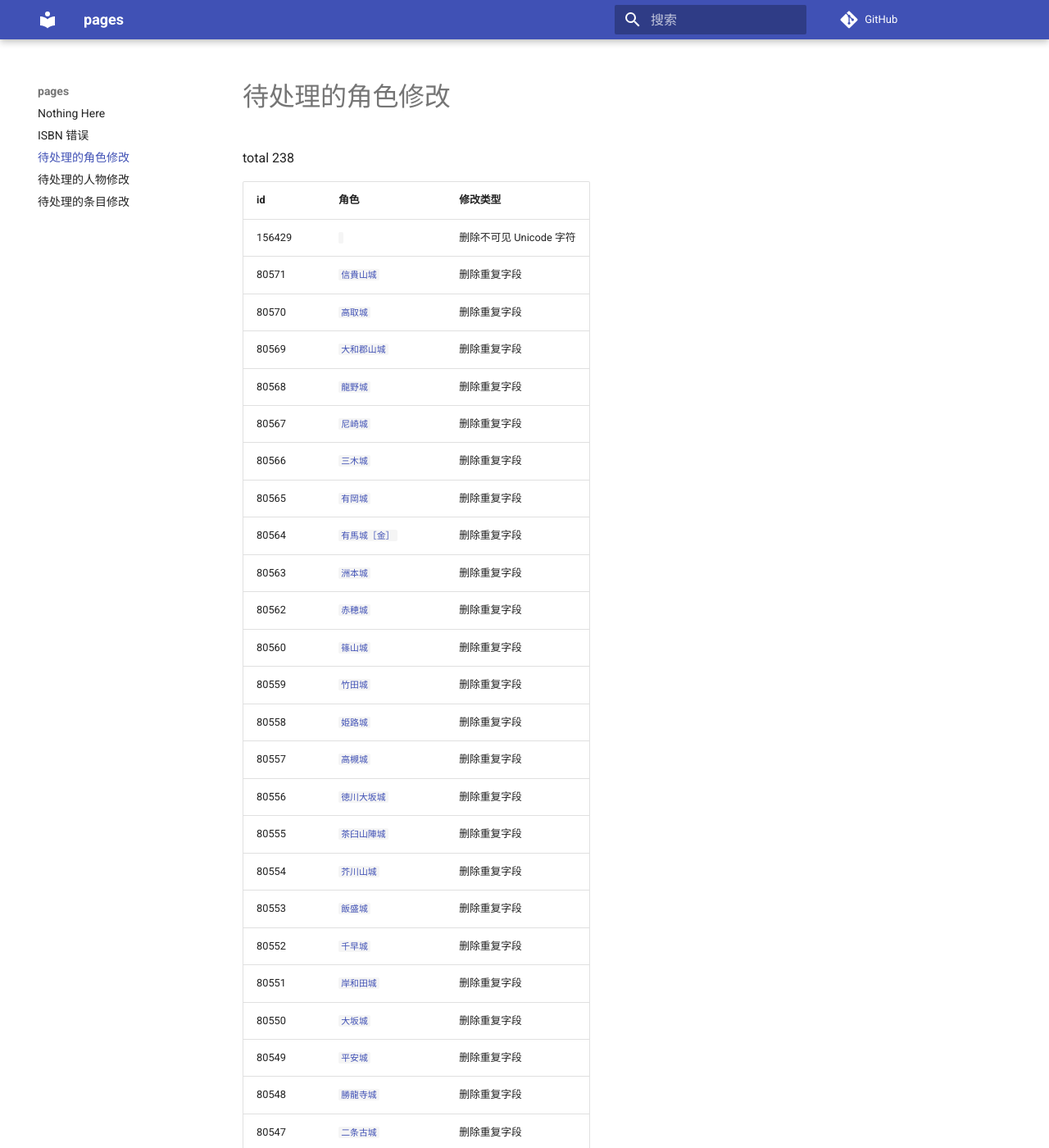
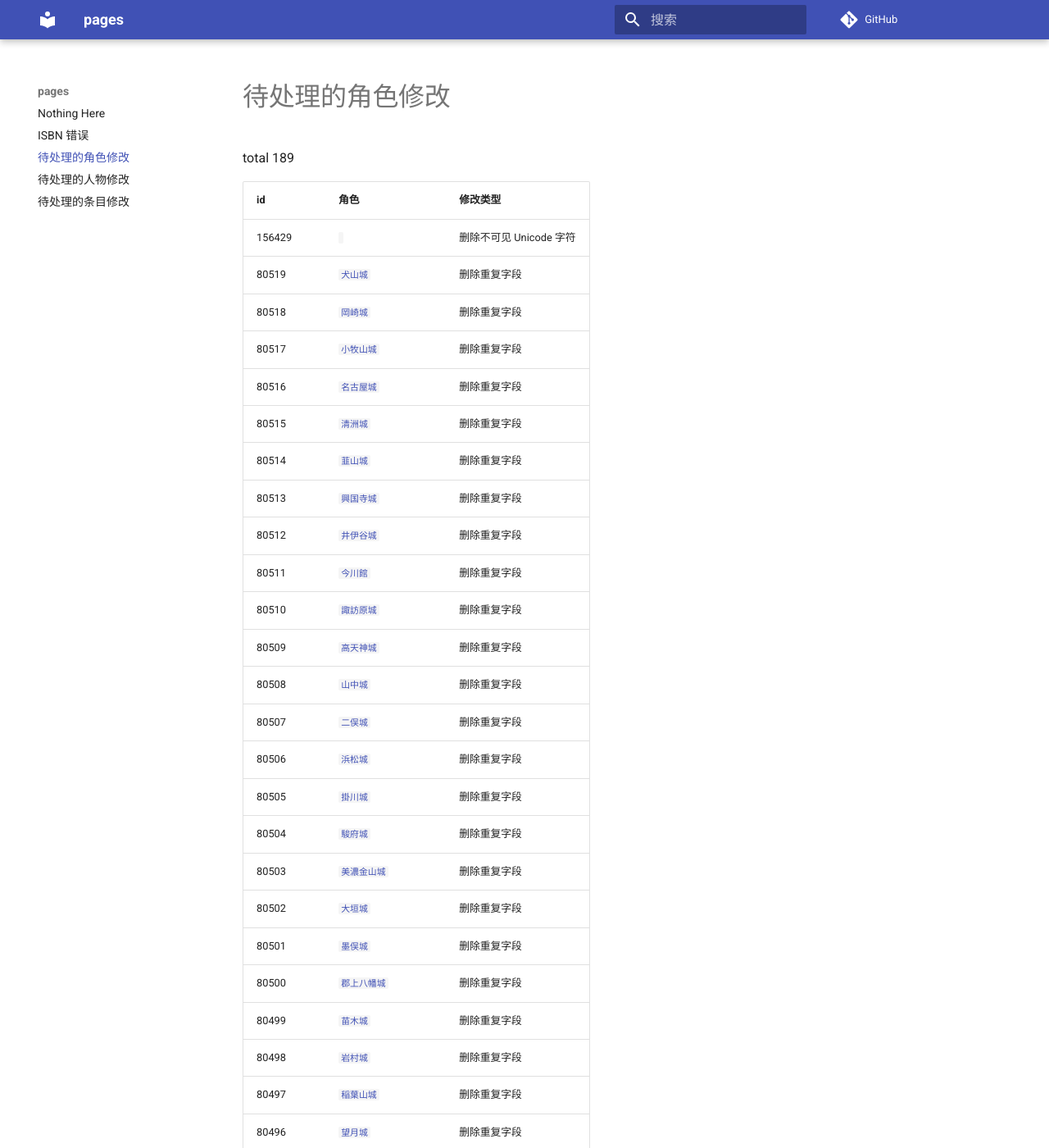
Before and after one commit to trim21/bangumi-pages, an MkDocs documentation site: the page built from docs/pending-character-changes.md, in a window 1280 px wide and 1400 px high. Shown: the whole window at 82% size. Built offline with MkDocs 1.6.1 and Material for MkDocs 9.7.7, drawn with Linux system fonts in a browser that asks for light colours; comment, search, counter and statistics services are not loaded; some of the changed text lies outside the part shown.

Commit message:
update pending-character-changes.md

```diff
--- a/docs/pending-character-changes.md
+++ b/docs/pending-character-changes.md
@@ -1,59 +1,10 @@
 # 待处理的角色修改
 
-total 238
+total 189
 
 | id | 角色 | 修改类型 |
 | --- | --- | --- |
 | 156429 | [`　`](https://bgm.tv/character/156429) | 删除不可见 Unicode 字符 |
-| 80571 | [`信貴山城`](https://bgm.tv/character/80571) | 删除重复字段 |
-| 80570 | [`高取城`](https://bgm.tv/character/80570) | 删除重复字段 |
-| 80569 | [`大和郡山城`](https://bgm.tv/character/80569) | 删除重复字段 |
-| 80568 | [`龍野城`](https://bgm.tv/character/80568) | 删除重复字段 |
-| 80567 | [`尼崎城`](https://bgm.tv/character/80567) | 删除重复字段 |
-| 80566 | [`三木城`](https://bgm.tv/character/80566) | 删除重复字段 |
-| 80565 | [`有岡城`](https://bgm.tv/character/80565) | 删除重复字段 |
-| 80564 | [`有馬城［金］`](https://bgm.tv/character/80564) | 删除重复字段 |
-| 80563 | [`洲本城`](https://bgm.tv/character/80563) | 删除重复字段 |
-| 80562 | [`赤穂城`](https://bgm.tv/character/80562) | 删除重复字段 |
-| 80560 | [`篠山城`](https://bgm.tv/character/80560) | 删除重复字段 |
-| 80559 | [`竹田城`](https://bgm.tv/character/80559) | 删除重复字段 |
-| 80558 | [`姫路城`](https://bgm.tv/character/80558) | 删除重复字段 |
-| 80557 | [`高槻城`](https://bgm.tv/character/80557) | 删除重复字段 |
-| 80556 | [`徳川大坂城`](https://bgm.tv/character/80556) | 删除重复字段 |
-| 80555 | [`茶臼山陣城`](https://bgm.tv/character/80555) | 删除重复字段 |
-| 80554 | [`芥川山城`](https://bgm.tv/character/80554) | 删除重复字段 |
-| 80553 | [`飯盛城`](https://bgm.tv/character/80553) | 删除重复字段 |
-| 80552 | [`千早城`](https://bgm.tv/character/80552) | 删除重复字段 |
-| 80551 | [`岸和田城`](https://bgm.tv/character/80551) | 删除重复字段 |
-| 80550 | [`大坂城`](https://bgm.tv/character/80550) | 删除重复字段 |
-| 80549 | [`平安城`](https://bgm.tv/character/80549) | 删除重复字段 |
-| 80548 | [`勝龍寺城`](https://bgm.tv/character/80548) | 删除重复字段 |
-| 80547 | [`二条古城`](https://bgm.tv/character/80547) | 删除重复字段 |
-| 80546 | [`亀山城`](https://bgm.tv/character/80546) | 删除重复字段 |
-| 80545 | [`伏見城`](https://bgm.tv/character/80545) | 删除重复字段 |
-| 80544 | [`淀城`](https://bgm.tv/character/80544) | 删除重复字段 |
-| 80543 | [`本能寺`](https://bgm.tv/character/80543) | 删除重复字段 |
-| 80541 | [`聚楽第`](https://bgm.tv/character/80541) | 删除重复字段 |
-| 80540 | [`二条城`](https://bgm.tv/character/80540) | 删除重复字段 |
-| 80539 | [`膳所城`](https://bgm.tv/character/80539) | 删除重复字段 |
-| 80538 | [`玄蕃尾城`](https://bgm.tv/character/80538) | 删除重复字段 |
-| 80537 | [`八幡山城`](https://bgm.tv/character/80537) | 删除重复字段 |
-| 80536 | [`大津城`](https://bgm.tv/character/80536) | 删除重复字段 |
-| 80535 | [`長浜城`](https://bgm.tv/character/80535) | 删除重复字段 |
-| 80534 | [`佐和山城`](https://bgm.tv/character/80534) | 删除重复字段 |
-| 80533 | [`坂本城`](https://bgm.tv/character/80533) | 删除重复字段 |
-| 80532 | [`彦根城`](https://bgm.tv/character/80532) | 删除重复字段 |
-| 80531 | [`小谷城`](https://bgm.tv/character/80531) | 删除重复字段 |
-| 80530 | [`メカタ城`](https://bgm.tv/character/80530) | 删除重复字段 |
-| 80529 | [`長島城`](https://bgm.tv/character/80529) | 删除重复字段 |
-| 80528 | [`鳥羽城`](https://bgm.tv/character/80528) | 删除重复字段 |
-| 80527 | [`桑名城`](https://bgm.tv/character/80527) | 删除重复字段 |
-| 80526 | [`津城`](https://bgm.tv/character/80526) | 删除重复字段 |
-| 80524 | [`伊賀上野城`](https://bgm.tv/character/80524) | 删除重复字段 |
-| 80523 | [`吉田城`](https://bgm.tv/character/80523) | 删除重复字段 |
-| 80522 | [`新名古屋城`](https://bgm.tv/character/80522) | 删除重复字段 |
-| 80521 | [`勝幡城`](https://bgm.tv/character/80521) | 删除重复字段 |
-| 80520 | [`長篠城`](https://bgm.tv/character/80520) | 删除重复字段 |
 | 80519 | [`犬山城`](https://bgm.tv/character/80519) | 删除重复字段 |
 | 80518 | [`岡崎城`](https://bgm.tv/character/80518) | 删除重复字段 |
 | 80517 | [`小牧山城`](https://bgm.tv/character/80517) | 删除重复字段 |
```
